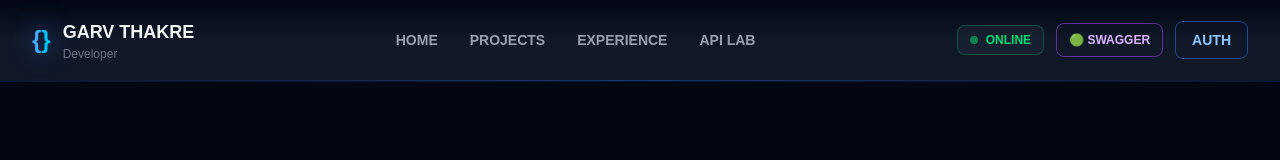
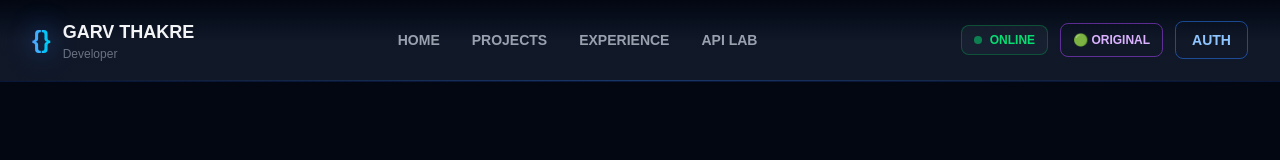
Before and after one commit to garvthakre/G-Forge, a Next.js app in the folder ui/: page / in a window 1280 px wide. Shown: the top 160 px of the page. Built offline with nearby package versions, Linux system fonts and the light colour scheme.

Commit message:
feat:fix the error

```diff
--- a/ui/app/components/Experience.tsx
+++ b/ui/app/components/Experience.tsx
@@ -96,7 +96,7 @@ const experienceData: Experience[] = [
 const Experience: NextPage = () => {
   const [expandedId, setExpandedId] = useState<string | null>(null);
   const { theme } = useTheme();
-  const themeColors = THEMES[theme];
+  const themeColors = THEMES[theme] ?? THEMES.dark;
 
   const toggleExpand = (id: string) => {
     setExpandedId(expandedId === id ? null : id);
--- a/ui/app/components/footer.tsx
+++ b/ui/app/components/footer.tsx
@@ -6,7 +6,7 @@ import { THEMES } from "@/app/utils/themes";
 const Footer: NextPage = () => {
   const currentYear = new Date().getFullYear();
   const { theme } = useTheme();
-  const themeColors = THEMES[theme];
+  const themeColors = THEMES[theme] ?? THEMES.dark;
 
   const links = [
     { name: "GitHub", href: "https://github.com" },
--- a/ui/app/components/header.tsx
+++ b/ui/app/components/header.tsx
@@ -8,7 +8,7 @@ import { THEMES } from "@/app/utils/themes";
 const Header = () => {
   const [hoveredNav, setHoveredNav] = useState<string | null>(null);
   const { theme, toggleTheme } = useTheme();
-  const themeColors = THEMES[theme];
+  const themeColors = THEMES[theme] ?? THEMES.dark;
 
   const navItems = ["HOME", "PROJECTS", "EXPERIENCE", "API LAB"];
 
@@ -124,9 +124,9 @@ const Header = () => {
                 ? "border border-purple-500/50 text-purple-300 hover:border-purple-400 hover:bg-purple-500/10"
                 : "border border-green-600 text-green-700 hover:bg-green-600 hover:text-white"
             }`}
-            title={`Switch to ${theme === "dark" ? "Swagger" : "Dark"} theme`}
+            title={`Switch to ${theme === "dark" ? "original" : "Dark"} theme`}
           >
-            {theme === "dark" ? "🟢 SWAGGER" : "🌙 DARK"}
+            {theme === "dark" ? "🟢 ORIGINAL" : "🌙 DARK"}
           </button>
 
           <button
--- a/ui/app/components/hero.tsx
+++ b/ui/app/components/hero.tsx
@@ -7,7 +7,7 @@ interface Props {}
 
 const Hero: NextPage<Props> = ({}) => {
   const { theme } = useTheme();
-  const themeColors = THEMES[theme];
+  const themeColors = THEMES[theme] ?? THEMES.dark;
 
   const bgClass = theme === "dark" ? "bg-gray-950" : "bg-white";
   const panelBgClass =
--- a/ui/app/components/projects.tsx
+++ b/ui/app/components/projects.tsx
@@ -240,7 +240,7 @@ const projectsData: Project[] = [
 
 const Projects: NextPage = () => {
   const { theme } = useTheme();
-  const themeColors = THEMES[theme];
+  const themeColors = THEMES[theme] ?? THEMES.dark;
   const [expandedId, setExpandedId] = useState<string | null>(null);
 
   const toggleExpand = (id: string) => {
--- a/ui/app/context/ThemeContext.tsx
+++ b/ui/app/context/ThemeContext.tsx
@@ -2,7 +2,7 @@
 
 import React, { createContext, useContext, useEffect, useState } from "react";
 
-type Theme = "dark" | "swagger";
+type Theme = "dark" | "original";
 
 interface ThemeContextType {
   theme: Theme;
@@ -34,7 +34,7 @@ export const ThemeProvider: React.FC<{ children: React.ReactNode }> = ({
   };
 
   const toggleTheme = () => {
-    const newTheme = theme === "dark" ? "swagger" : "dark";
+    const newTheme = theme === "dark" ? "original" : "dark";
     setTheme(newTheme);
   };
 
```
